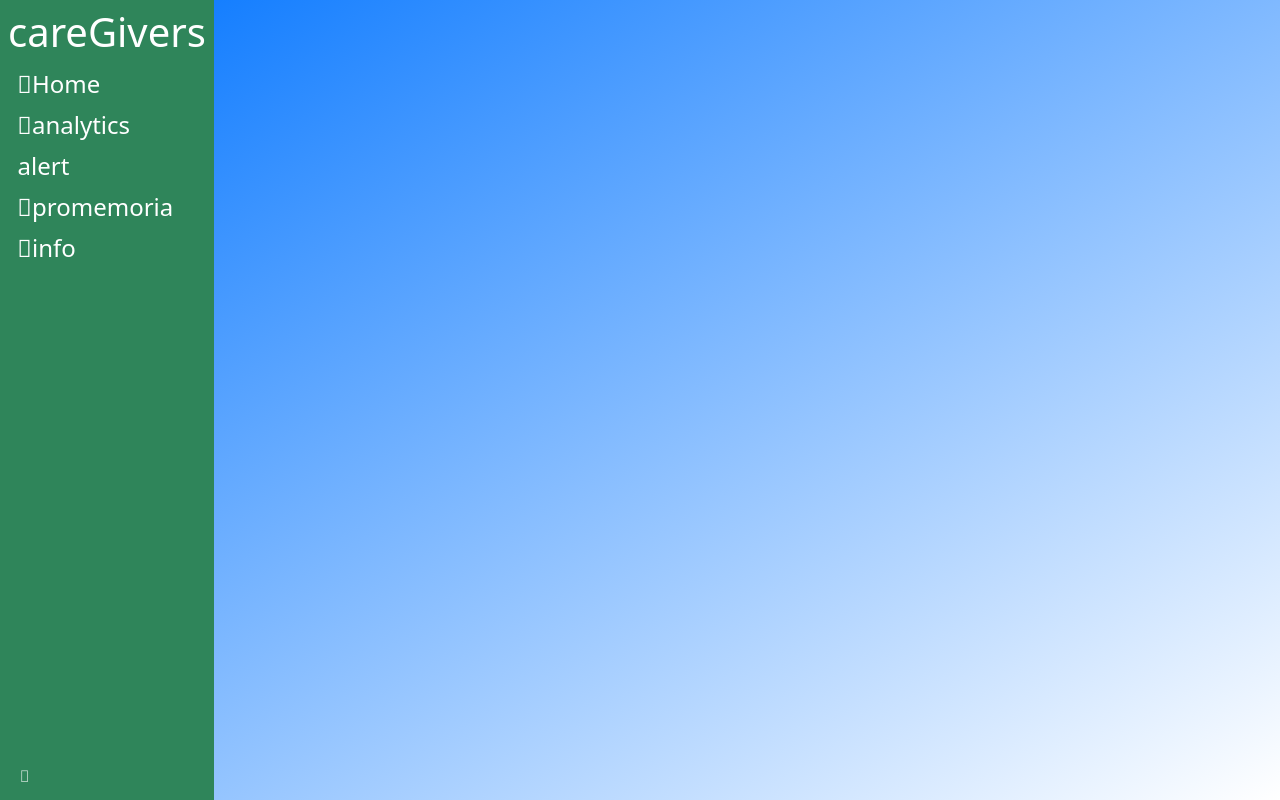
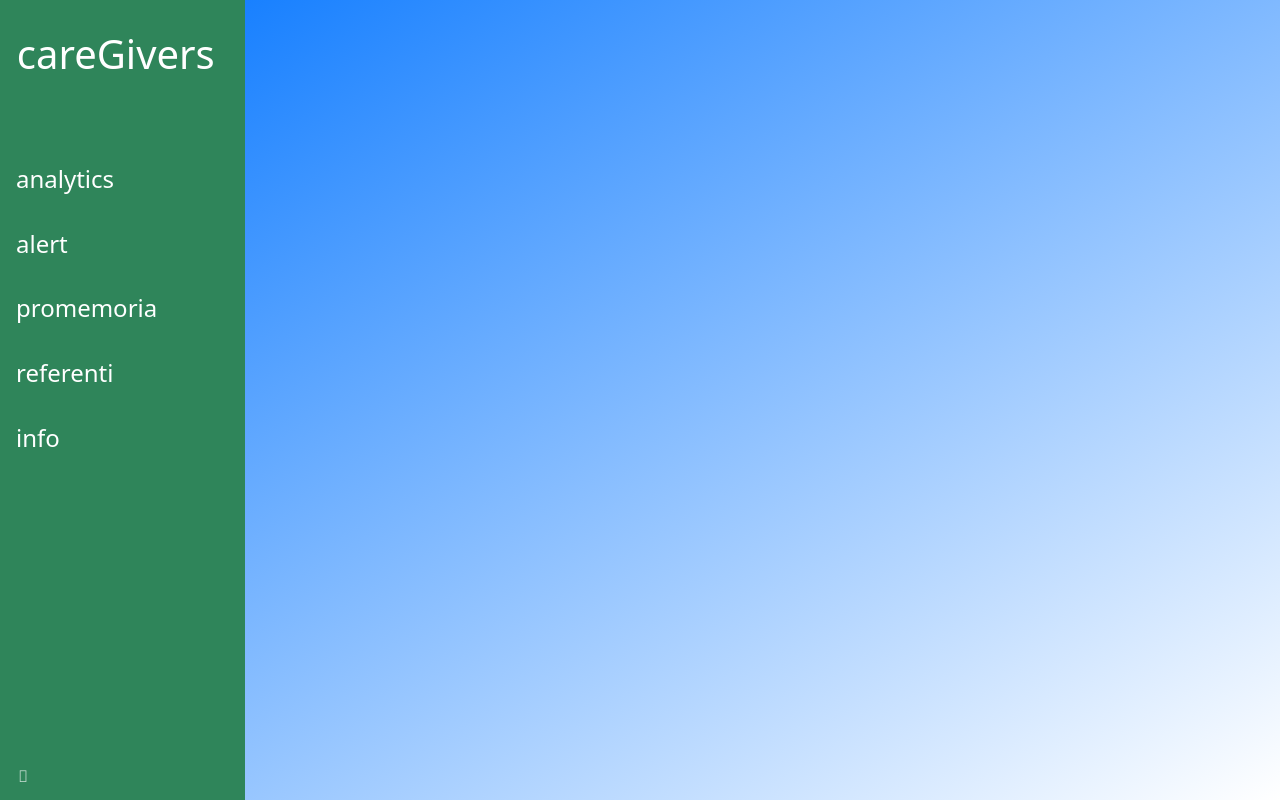
Before and after one commit to alessandroCassani/CareGivers, a Vue app in the folder vue_auth/: page / in a window 1280 px wide. Built offline with nearby package versions, Linux system fonts and the light colour scheme.

Commit message:
grafica cambiata

```diff
--- a/vue_auth/src/components/Side_bar.vue
+++ b/vue_auth/src/components/Side_bar.vue
@@ -15,19 +15,35 @@ export default {
 
 <template>
     <div class="sidebar" :style="{width: sidebarwidth}">
+        <br>
         <h1>
          <span v-if="collapsed">
+         <div class="scritta">
+         <div>C</div>
+         <div>A</div>
+         <div>R</div>
+         <div>E</div>
+         <div>G</div>
+         <div>I</div>
          <div>V</div>
+         <div>E</div>
+         <div>R</div>
          <div>S</div>
+        </div>
          </span>
-         <span v-else> careGivers</span>
+         <span v-else>&nbsp;careGivers</span>
         </h1>
 
-        <SidebarLink to="/" icon="fas fa-home">Home</SidebarLink>
-        <SidebarLink to="/" icon="fas fa-columns">analytics</SidebarLink>
-        <SidebarLink to="/" icon="fas fa-chart-bar">alert</SidebarLink>
-        <SidebarLink to="/" icon="fas fa-users">promemoria</SidebarLink>
-        <SidebarLink to="/" icon="fas fa-users">info</SidebarLink>
+        <br><br><br>
+        <SidebarLink to="/" >analytics</SidebarLink>
+        <br>
+        <SidebarLink to="/" >alert</SidebarLink>
+        <br>
+        <SidebarLink to="/">promemoria</SidebarLink>
+        <br>
+        <SidebarLink to="/">referenti</SidebarLink>
+        <br>
+        <SidebarLink to="/">info</SidebarLink>
 
         <span class="collapse-icon" :class="{'rotate-180': collapsed}" @click="toggleSidebar">
             <i class="fas fa-angle-double-left"></i>
@@ -56,10 +72,12 @@ export default {
     top: 0;
     left: 0;
     bottom: 0;
-    padding: 0.5em;
+    padding: 0.4em;
+    padding-right: 30px;
 
     transition: 0.3s ease;
     display: flex;
+    text-align: center;
     flex-direction: column;
 }
 
@@ -75,4 +93,6 @@ export default {
     transform: rotate(180deg);
     transition: 0.2s linear;
 }
+
+
 </style>
```
